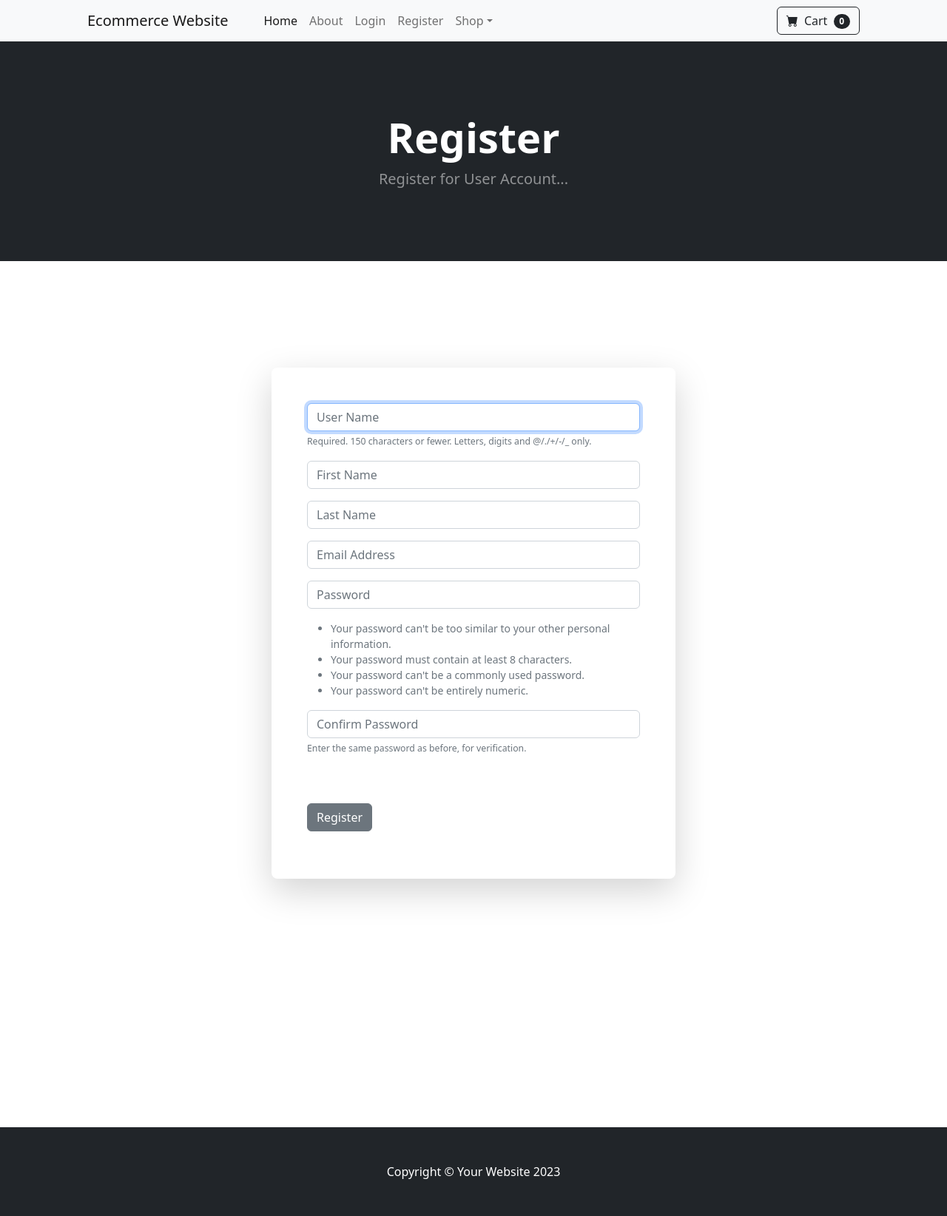
After one commit to VigneshvijayMohan/Ecomm-django, a Django app: page /register/ in a window 1280 px wide. The commit adds this page. Shown: the whole page at 74% size. Run offline with Django 5.2, Linux system fonts and the light colour scheme; some libraries are stand-ins or nearby versions.

Commit message:
Added Register page

```diff
--- /dev/null
+++ b/ecom/store/forms.py
@@ -0,0 +1,32 @@
+from django.contrib.auth.models import User
+from django.contrib.auth.forms import UserCreationForm
+from django import forms
+
+
+
+class SignUpForm(UserCreationForm):
+	email = forms.EmailField(label="", widget=forms.TextInput(attrs={'class':'form-control', 'placeholder':'Email Address'}))
+	first_name = forms.CharField(label="", max_length=100, widget=forms.TextInput(attrs={'class':'form-control', 'placeholder':'First Name'}))
+	last_name = forms.CharField(label="", max_length=100, widget=forms.TextInput(attrs={'class':'form-control', 'placeholder':'Last Name'}))
+
+	class Meta:
+		model = User
+		fields = ('username', 'first_name', 'last_name', 'email', 'password1', 'password2')
+
+	def __init__(self, *args, **kwargs):
+		super(SignUpForm, self).__init__(*args, **kwargs)
+
+		self.fields['username'].widget.attrs['class'] = 'form-control'
+		self.fields['username'].widget.attrs['placeholder'] = 'User Name'
+		self.fields['username'].label = ''
+		self.fields['username'].help_text = '<span class="form-text text-muted"><small>Required. 150 characters or fewer. Letters, digits and @/./+/-/_ only.</small></span>'
+
+		self.fields['password1'].widget.attrs['class'] = 'form-control'
+		self.fields['password1'].widget.attrs['placeholder'] = 'Password'
+		self.fields['password1'].label = ''
+		self.fields['password1'].help_text = '<ul class="form-text text-muted small"><li>Your password can\'t be too similar to your other personal information.</li><li>Your password must contain at least 8 characters.</li><li>Your password can\'t be a commonly used password.</li><li>Your password can\'t be entirely numeric.</li></ul>'
+
+		self.fields['password2'].widget.attrs['class'] = 'form-control'
+		self.fields['password2'].widget.attrs['placeholder'] = 'Confirm Password'
+		self.fields['password2'].label = ''
+		self.fields['password2'].help_text = '<span class="form-text text-muted"><small>Enter the same password as before, for verification.</small></span>'
--- a/ecom/store/templates/store/navbar.html
+++ b/ecom/store/templates/store/navbar.html
@@ -10,6 +10,7 @@
                 <li class="nav-item"><a class="nav-link" href="{% url "logout" %}">Logout</a></li>
                 {% else %}
                 <li class="nav-item"><a class="nav-link" href="{% url "login" %}">Login</a></li>
+                <li class="nav-item"><a class="nav-link" href="{% url "register" %}">Register</a></li>
                 {% endif %}
                 <li class="nav-item dropdown">
                     <a class="nav-link dropdown-toggle" id="navbarDropdown" href="#" role="button" data-bs-toggle="dropdown" aria-expanded="false">Shop</a>
--- /dev/null
+++ b/ecom/store/templates/store/register.html
@@ -0,0 +1,44 @@
+{% extends 'store/base.html' %}
+{% block content %}
+
+<!-- Header-->
+<header class="bg-dark py-5">
+    <div class="container px-4 px-lg-5 my-5">
+        <div class="text-center text-white">
+            <h1 class="display-4 fw-bolder">Register</h1>
+            <p class="lead fw-normal text-white-50 mb-0">Register for User Account...</p>
+        </div>
+    </div>
+</header>
+<br/><br/>
+<br/><br/>
+<br/><br/>
+
+<div class="container">
+    <div class="row justify-content-center">
+        <div class="col-lg-6">
+            <div class="card border-0 rounded-3 shadow-lg p-5">
+                <form method="POST" action="{% url 'register' %}" class="mb-3">
+
+                    {% csrf_token %}
+
+                    {{form.as_p}}
+                    <br/><br/>
+                    <button type= "submit" class = "btn btn-secondary">
+                        Register
+                    </button>
+
+                </form>
+            </div>
+        </div>
+    </div>
+</div>
+<br/><br/>
+<br/><br/>
+<br/><br/>
+<br/><br/>
+<br/><br/>
+<br/><br/>
+<br/><br/>
+
+{% endblock %}
--- a/ecom/store/urls.py
+++ b/ecom/store/urls.py
@@ -7,4 +7,5 @@ urlpatterns = [
     path("about/",views.about, name = "about" ),
     path("login/",views.login_user, name = "login" ),
     path("logout/",views.logout_user, name = "logout" ),
+    path("register/",views.register_user, name = "register" ),
 ]
--- a/ecom/store/views.py
+++ b/ecom/store/views.py
@@ -2,6 +2,12 @@ from django.shortcuts import render, redirect
 from .models import Product
 from django.contrib.auth import authenticate, login, logout
 from django.contrib import messages
+from django.contrib.auth.models import User
+from django.contrib.auth.forms import UserCreationForm
+from .forms import SignUpForm
+from django import forms
+
+
 # Create your views here.
 
 
@@ -34,3 +40,23 @@ def logout_user(request):
 	logout(request)
 	messages.success(request, ("You have been logged out...Thanks for stopping by..."))
 	return redirect('home')
+
+
+def register_user(request):
+	form = SignUpForm()
+	if request.method == "POST":
+		form = SignUpForm(request.POST)
+		if form.is_valid():
+			form.save()
+			username = form.cleaned_data['username']
+			password = form.cleaned_data['password1']
+			# log in user
+			user = authenticate(username=username, password=password)
+			login(request, user)
+			messages.success(request, ("Username Created - Please Fill Out Your User Info Below..."))
+			return redirect('update_info')
+		else:
+			messages.success(request, ("Whoops! There was a problem Registering, please try again..."))
+			return redirect('register')
+	else:
+		return render(request, 'store/register.html', {'form':form})
```
Also changed, not shown: ecom/db.sqlite3.
